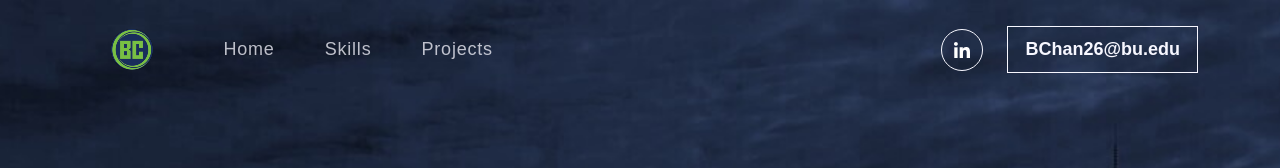
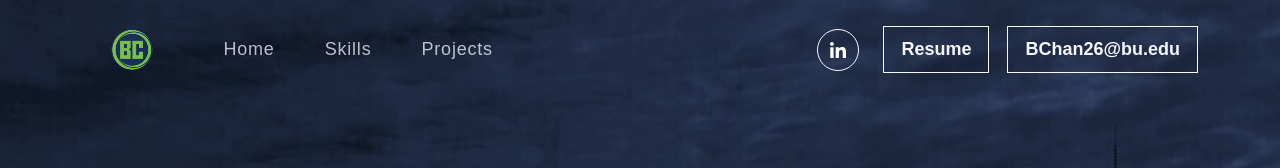
Before and after one commit to BChan26/React-Bootstrap-Portfolio, a React (Create React App) app in the folder my-app/: page / in a window 1280 px wide. Shown: the top 168 px of the page. Built offline with nearby package versions, Linux system fonts and the light colour scheme; the HTML template or start-up script is replaced by a standard one.

Commit message:
attempt #1 at adding resume

```diff
--- a/my-app/src/components/NavBar.js
+++ b/my-app/src/components/NavBar.js
@@ -65,6 +65,11 @@ const onUpdateActiveLink = (value) => {
                     </div>
 
                     <button className="contactButton" onClick={() =>
+                    window.open('drive.google.com/drive/u/1/folders/1JKEzKQ6G-PhF3CYwZ0QG_JBD9d7C6YyF', '_blank')}>
+                        Resume
+                    </button>
+
+                    <button className="contactButton" onClick={() =>
                     window.location = 'mailto:bchan26@bu.edu'}>
                         BChan26@bu.edu
                     </button>
```
